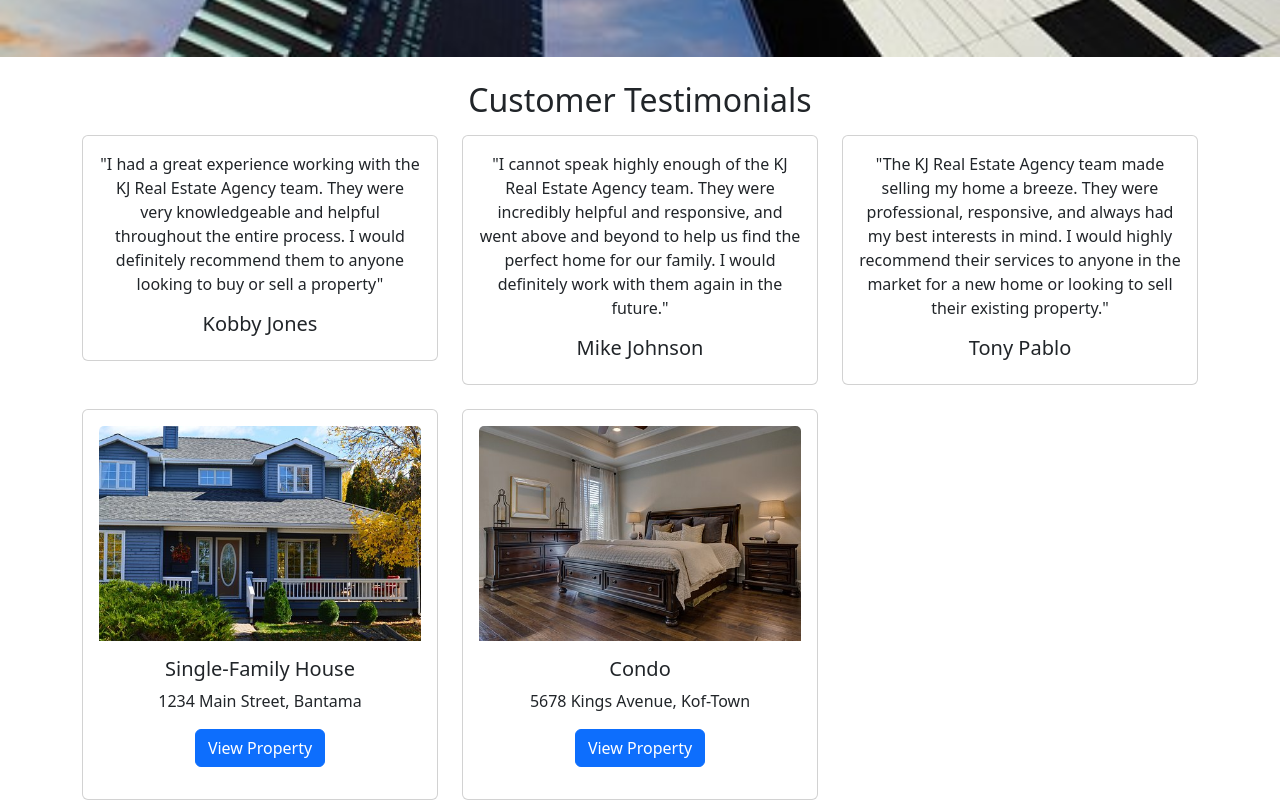
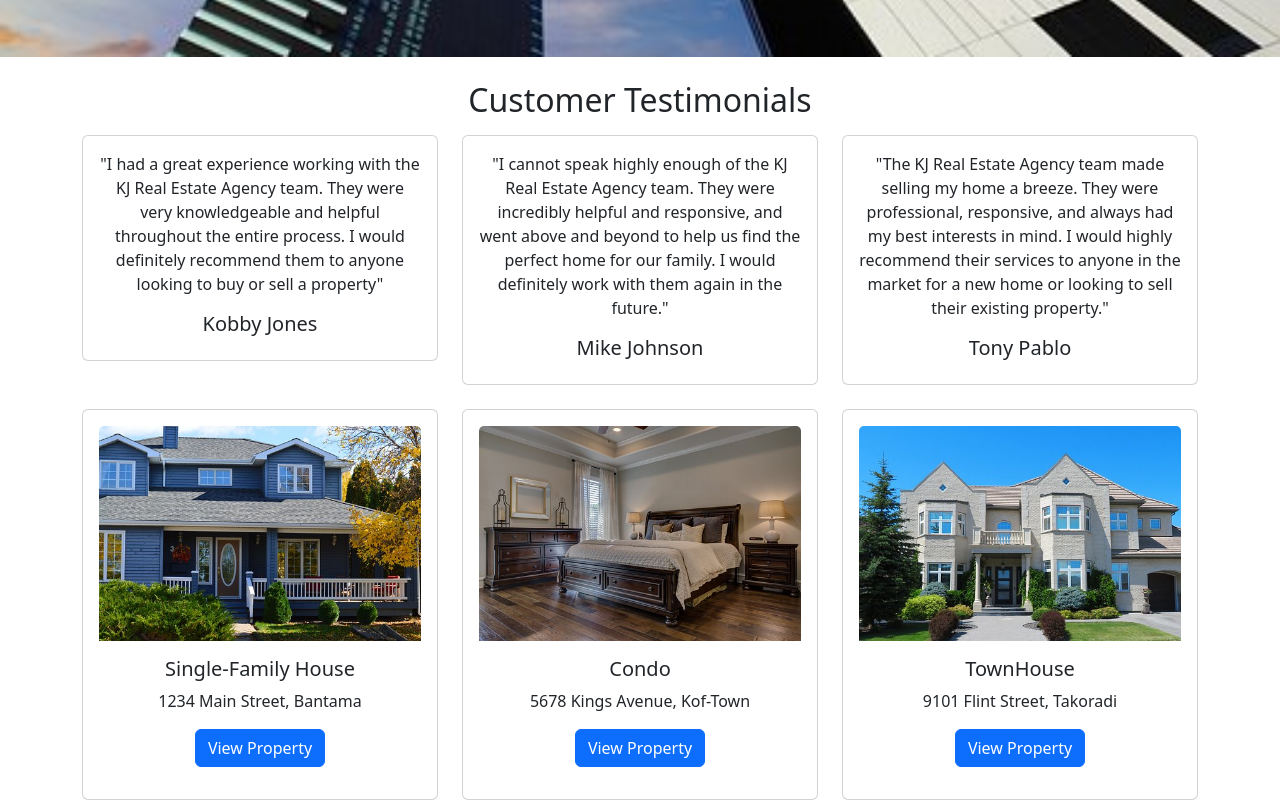
Before and after one commit to Kobby-Jones/react-deployment-with-k8s-ArgoCD, a React (Create React App) app: page / in a window 1280 px wide. Shown: the part 671-1471 px from the top of the page. Built offline with nearby package versions, Linux system fonts and the light colour scheme.

Commit message:
Town House

```diff
--- a/src/components/PropertySection.jsx
+++ b/src/components/PropertySection.jsx
@@ -13,6 +13,9 @@ function PropertySection() {
                 <Col lg="4" >
                      <PropertiesCard type={properties.forSale.condo.type} imageUrl = {properties.forSale.condo.image} address = {properties.forSale.condo.address}  />
                 </Col>
+                <Col lg="4" >
+                     <PropertiesCard type={properties.forSale.townHouse.type} imageUrl = {properties.forSale.townHouse.image} address = {properties.forSale.townHouse.address}  />
+                </Col>
             </Row>
         </Container>
      );
```
